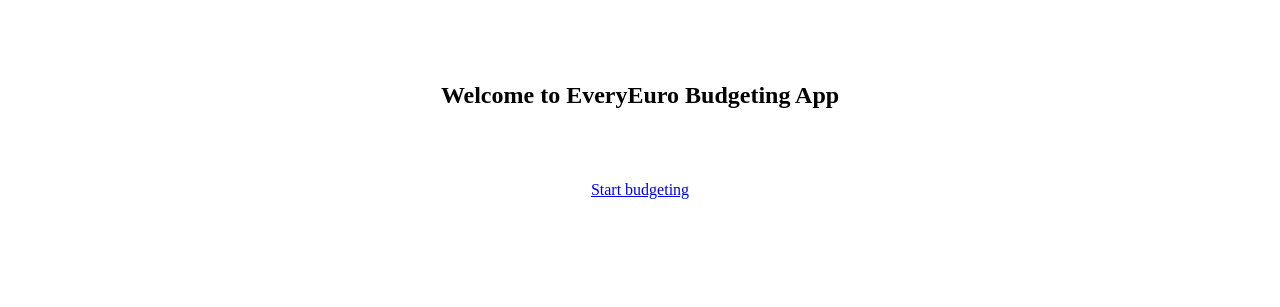
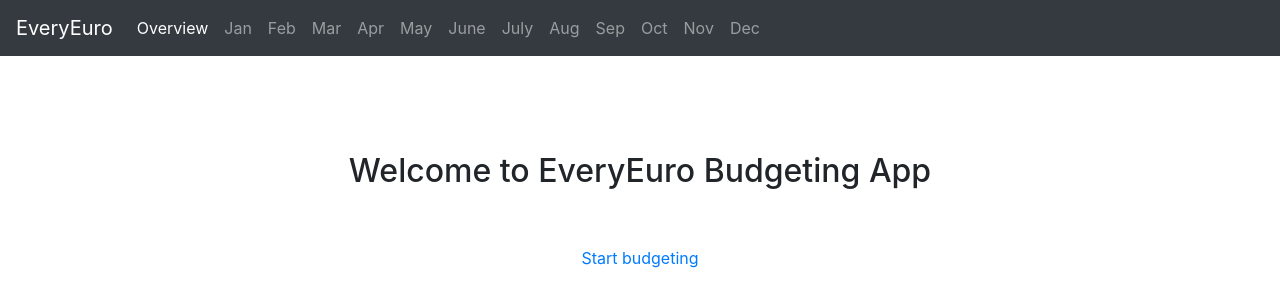
Before and after one commit to aarekr/EveryEuro, a Flask app: page / in a window 1280 px wide. Shown: the top 307 px of the page. Run offline with Flask 2, Linux system fonts and the light colour scheme; some libraries are stand-ins or nearby versions.

Commit message:
Bootstrap: nav bar, months

```diff
--- a/app/templates/layout.html
+++ b/app/templates/layout.html
@@ -3,13 +3,66 @@
   <head>
     <meta charset="utf-8">
     <title>EveryEuro Budget</title>
+    <link rel="stylesheet" href="https://maxcdn.bootstrapcdn.com/bootstrap/4.0.0/css/bootstrap.min.css" integrity="sha384-Gn5384xqQ1aoWXA+058RXPxPg6fy4IWvTNh0E263XmFcJlSAwiGgFAW/dAiS6JXm" crossorigin="anonymous">
   </head>
 
   <body>
+  <nav class="navbar navbar-expand-md navbar-dark bg-dark mb-4">
+    <a class="navbar-brand" href="#">EveryEuro</a>
+    <button class="navbar-toggler" type="button" data-toggle="collapse" data-target="#navbarCollapse" aria-controls="navbarCollapse" aria-expanded="false" aria-label="Toggle navigation">
+      <span class="navbar-toggler-icon"></span>
+    </button>
+    <div class="collapse navbar-collapse" id="navbarCollapse">
+      <ul class="navbar-nav mr-auto">
+        <li class="nav-item active">
+          <a class="nav-link" href="#">Overview<span class="sr-only">(current)</span></a>
+        </li>
+        <li class="nav-item">
+          <a class="nav-link" href="#">Jan</a>
+        </li>
+        <li class="nav-item">
+          <a class="nav-link" href="#">Feb</a>
+        </li>
+        <li class="nav-item">
+          <a class="nav-link" href="#">Mar</a>
+        </li>
+        <li class="nav-item">
+          <a class="nav-link" href="#">Apr</a>
+        </li>
+        <li class="nav-item">
+          <a class="nav-link" href="#">May</a>
+        </li>
+        <li class="nav-item">
+          <a class="nav-link" href="#">June</a>
+        </li>
+        <li class="nav-item">
+          <a class="nav-link" href="#">July</a>
+        </li>
+        <li class="nav-item">
+          <a class="nav-link" href="#">Aug</a>
+        </li>
+        <li class="nav-item">
+          <a class="nav-link" href="#">Sep</a>
+        </li>
+        <li class="nav-item">
+          <a class="nav-link" href="#">Oct</a>
+        </li>
+        <li class="nav-item">
+          <a class="nav-link" href="#">Nov</a>
+        </li>
+        <li class="nav-item">
+          <a class="nav-link" href="#">Dec</a>
+        </li>
+      </ul>
+    </div>
+  </nav>
+
+
     {% block body %}
-      <p>
-        Content.
-      </p>
+    <p>Content.</p>
     {% endblock %}
+    <script src="https://code.jquery.com/jquery-3.2.1.slim.min.js" integrity="sha384-KJ3o2DKtIkvYIK3UENzmM7KCkRr/rE9/Qpg6aAZGJwFDMVNA/GpGFF93hXpG5KkN" crossorigin="anonymous"></script>
+    <script src="https://cdnjs.cloudflare.com/ajax/libs/popper.js/1.12.9/umd/popper.min.js" integrity="sha384-ApNbgh9B+Y1QKtv3Rn7W3mgPxhU9K/ScQsAP7hUibX39j7fakFPskvXusvfa0b4Q" crossorigin="anonymous"></script>
+    <script src="https://maxcdn.bootstrapcdn.com/bootstrap/4.0.0/js/bootstrap.min.js" integrity="sha384-JZR6Spejh4U02d8jOt6vLEHfe/JQGiRRSQQxSfFWpi1MquVdAyjUar5+76PVCmYl" crossorigin="anonymous"></script>
   </body>
 </html>
```
